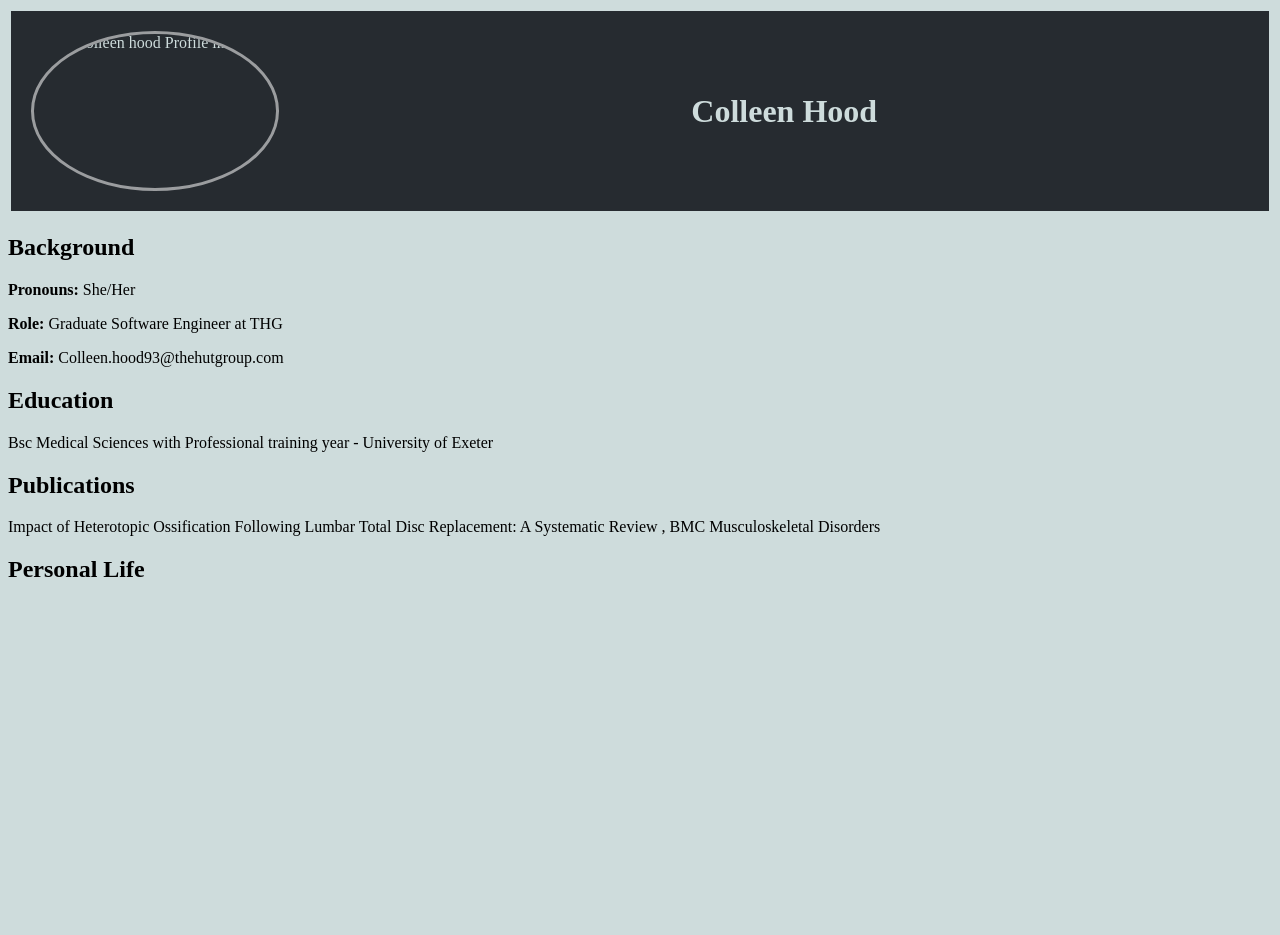
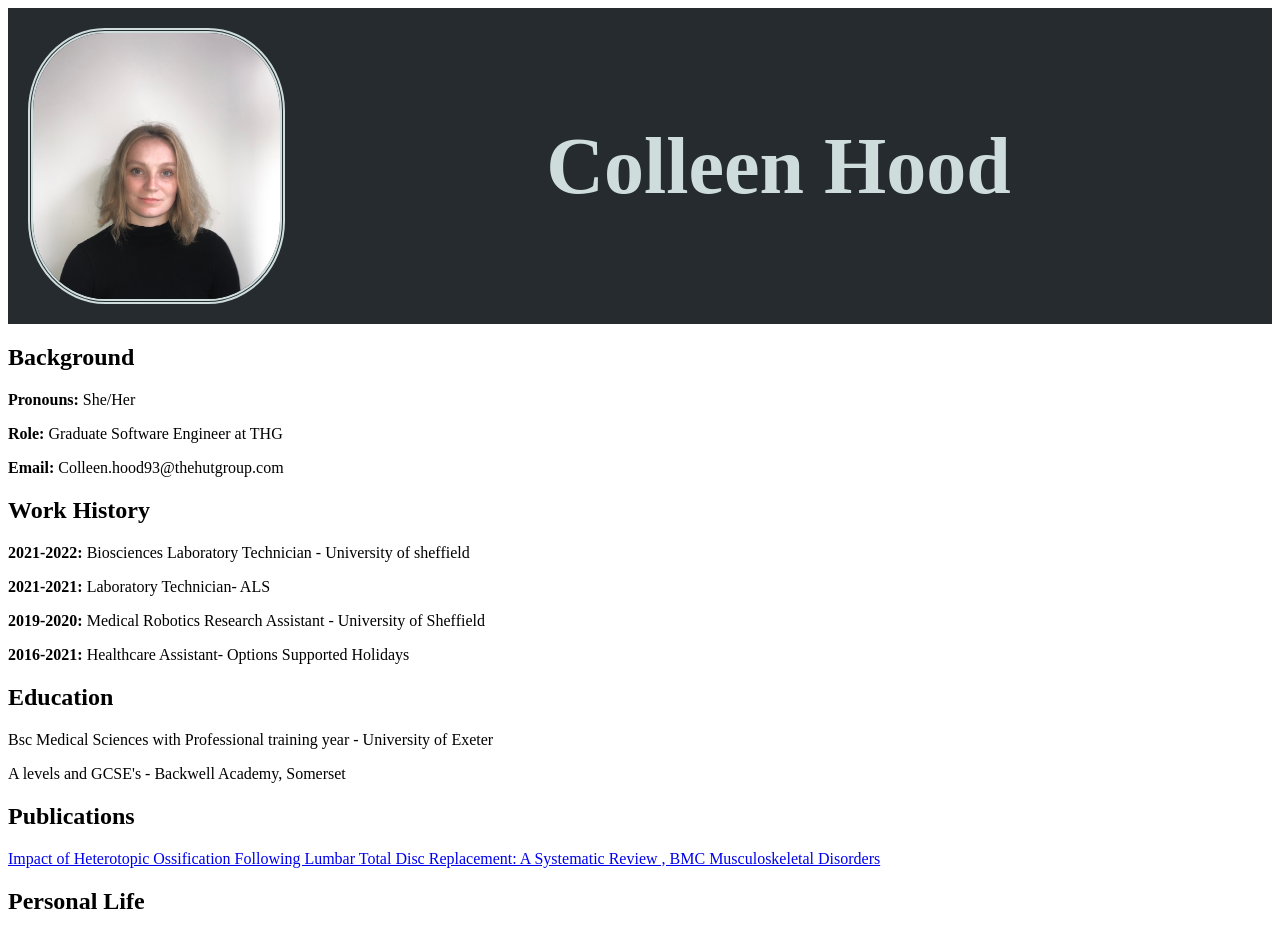
Before and after one commit to Colleenhood/Personal-site, a plain HTML site: page Index.html in a window 1280 px wide. Before the commit the page ends 800 px from the top, so only its background shows below. Drawn offline with Linux system fonts and the light colour scheme.

Commit message:
version 2 of website

```diff
--- a/Index.html
+++ b/Index.html
@@ -2,7 +2,6 @@
 
 <html lang="en">
     <head>
-
         <link rel="stylesheet" href="website.css" type="text/css" />
         <title> Colleen Hood </title>
     </head>
@@ -10,20 +9,30 @@
     <body>
         <div class = "banner">
         <img class = "pic" src= "/image1.jpeg" alt="Colleen hood Profile image"/>
-        <h1 class = "name"> Colleen Hood</h1>
+        <h1 class = "name"> Colleen Hood </h1>
         </div>
+
         <div class = "body">
-        <h2> Background</h2>
-        <p> <b> Pronouns: </b> She/Her </p>
-        <p> <b> Role: </b>Graduate Software Engineer at THG </p>
-        <p> <b> Email:</b> Colleen.hood93@thehutgroup.com </p>
-        </p> <b>  </b>
-        <h2> Education </h2>
-        <p> Bsc Medical Sciences with Professional training year - University of Exeter </p>
-        <h2> Publications</h2>
-        <p> Impact of Heterotopic Ossification Following Lumbar Total Disc Replacement: A Systematic Review , BMC Musculoskeletal Disorders </p>
-        <h2> Personal Life </h2>
-        </div>
+            <div class = "band1">
+                <h2 class="section"> Background</h2>
+                <p> <b> Pronouns: </b> She/Her </p>
+                <p> <b> Role: </b>Graduate Software Engineer at THG </p>
+                <p> <b> Email:</b> Colleen.hood93@thehutgroup.com </p>
+            </div>
+
+            <h2 class="section"> Work History</h2>
+                <p> <b> 2021-2022:</b> Biosciences Laboratory Technician - University of sheffield</p>
+                <p> <b> 2021-2021:</b> Laboratory Technician- ALS</p>
+                <p> <b> 2019-2020:</b> Medical Robotics Research Assistant - University of Sheffield</p>
+                <p> <b> 2016-2021:</b> Healthcare Assistant- Options Supported Holidays</p>
+            <h2 class=" section"> Education </h2>
+                <p> Bsc Medical Sciences with Professional training year - University of Exeter </p>
+                <p> A levels and GCSE's - Backwell Academy, Somerset</p>
+            <h2 class="section"> Publications</h2>
+                 <a href="https://bmcmusculoskeletdisord.biomedcentral.com/articles/10.1186/s12891-022-05322-9"
+                target= "_blank" >Impact of Heterotopic Ossification Following Lumbar Total Disc Replacement: A Systematic Review , BMC Musculoskeletal Disorders </a>
+            <h2 class="section"> Personal Life </h2>
+            </div>
 
 
 
--- a/website.css
+++ b/website.css
@@ -1,21 +1,19 @@
-.banner{color:rgb(206, 220, 220);
-     text-align: center;
-     border-style: solid;
-     background-color:#262b30;
-    display:flex;}
+.banner{background-color:#262b30;
+        color:rgb(206, 220, 220);
+        display:flex;
+        margin: 0%;}
 
-.pic { flex: 1;}
-.name { flex: 4; align-self: center;}
+.pic{flex:1;
+    height:15%;
+    width:15%;
+    margin:20px;
+    margin-right:0;
+    border-radius:30%;
+    border-style:double;
+    border-width:thick;}
 
-img{width: 160px;
-    height: 160px;
-    border: 3px;
-    margin: 20px;
-    border-radius: 50%;
-    box-sizing:border-box;
-    border-color:rgba(255, 255, 255, 0.539) ;
-    border-style: solid;
+.name{flex: 4;
+    text-align:center;
+    font-size:500%;
+    align-self:center;
 }
-
-
-body{background-color:rgb(206, 220, 220)}
```
Also changed, not shown: image1.jpeg (added), 1 other file.
